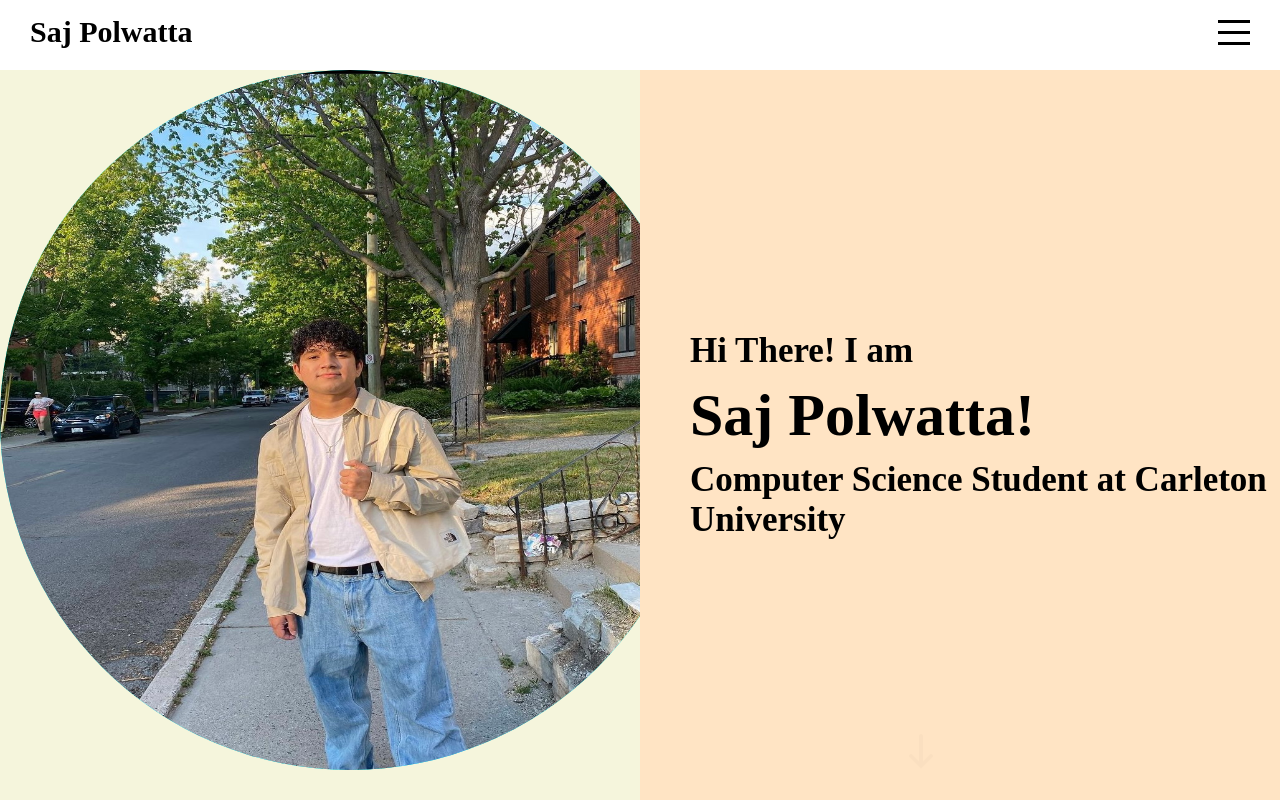
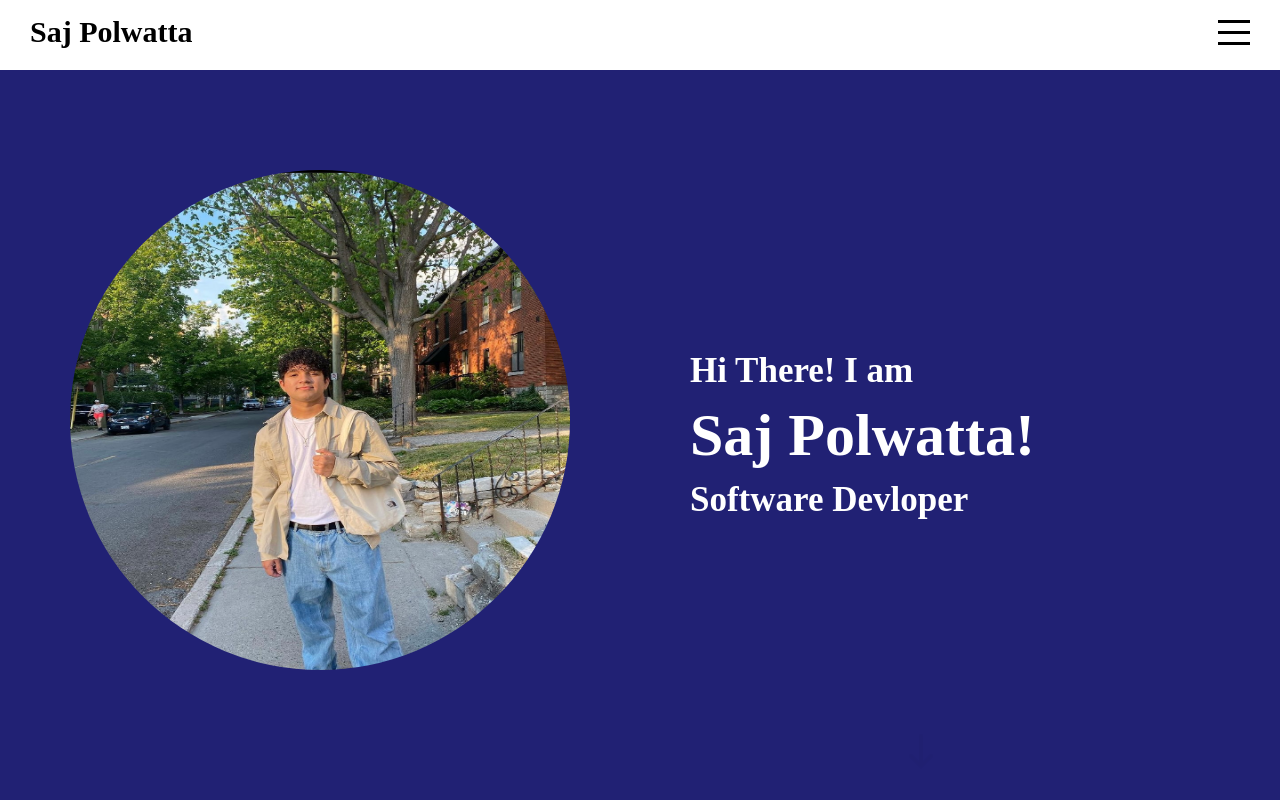
Before and after one commit to Sajitha77/saj_portfolio_website, a React (Create React App) app: page / in a window 1280 px wide. Built offline with nearby package versions, Linux system fonts and the light colour scheme.

Commit message:
Image in left div
display block instead of flex

```diff
--- a/src/Components/Intro/Intro.js
+++ b/src/Components/Intro/Intro.js
@@ -13,7 +13,7 @@ export default function Intro() {
                 <div className='wrapper'>
                     <h2>Hi There! I am</h2>
                     <h1>Saj Polwatta!</h1>
-                    <h3>Computer Science Student at Carleton University</h3>
+                    <h3>Software Devloper</h3>
                 </div>
                 <a href='#portfolio'>
                     <img src='assets/down.png' alt='down'></img>
--- a/src/Components/Intro/intro.scss
+++ b/src/Components/Intro/intro.scss
@@ -1,19 +1,24 @@
 .intro{
-    background-color: bisque;
+    background-color: rgb(33, 33, 116);
     display: flex;
     .left{
         flex: 1;
-        background-color: beige;
+        background-color: inherit;
         overflow: hidden;
 
         .imageContainer{
-            width: 700px;
-            height: 700px;
-            background-color: aqua;
+            width: 500px;
+            height: 500px;
             border-radius: 50%;
-            display: flex;
-            align-items: flex-end;
-            justify-content: center;
+            display: block;
+            margin-left: auto;
+            margin-right: auto;
+            margin-top: 100px;
+            overflow: hidden;
+
+
+
+
 
             img{
                 width: 100%;
@@ -23,8 +28,9 @@
     }
 
     .right{
+        display: flex;
         flex: 1;
-        background-color: bisque;
+        background-color: inherit;
         position: relative;
 
         .wrapper{
@@ -34,6 +40,7 @@
             display: flex;
             flex-direction: column;
             justify-content: center;
+            color: white;
 
             h1{
                 font-size: 60px;
```
